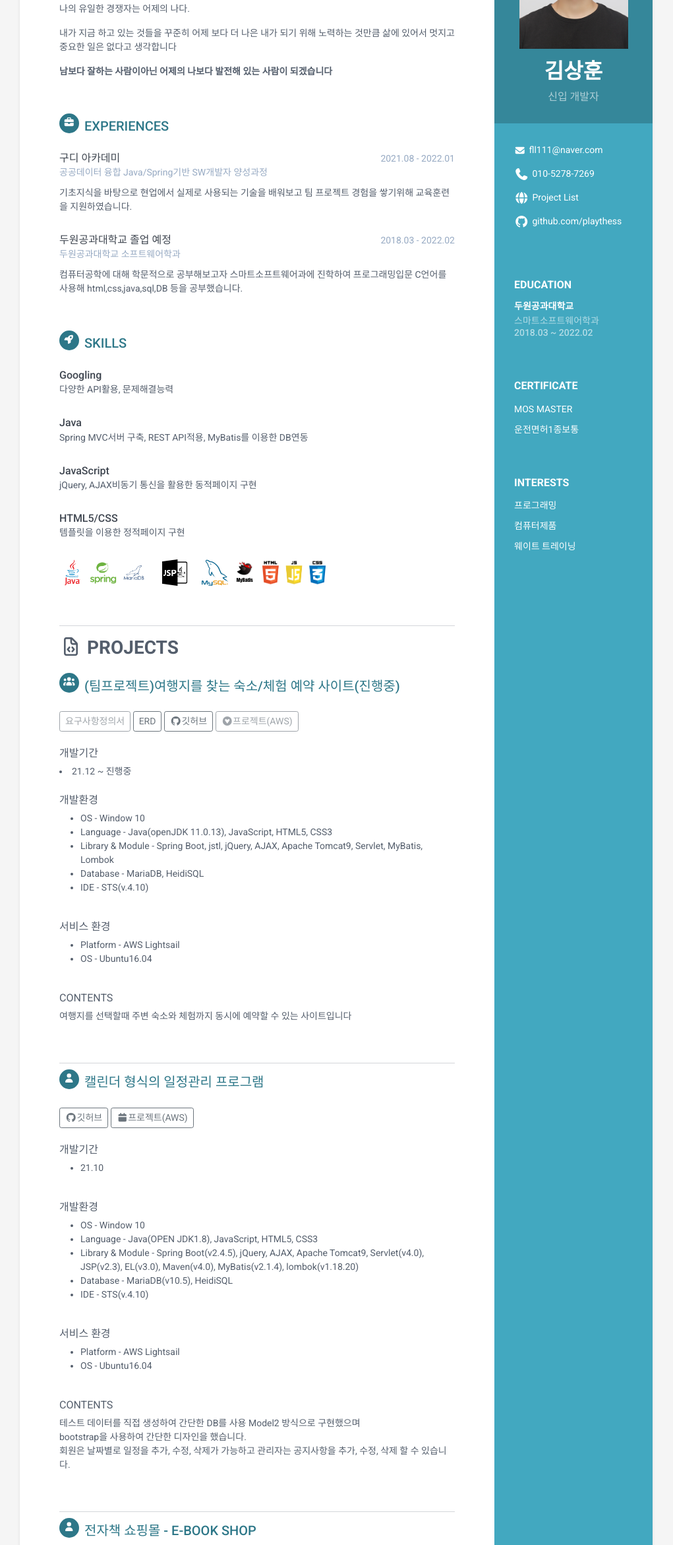
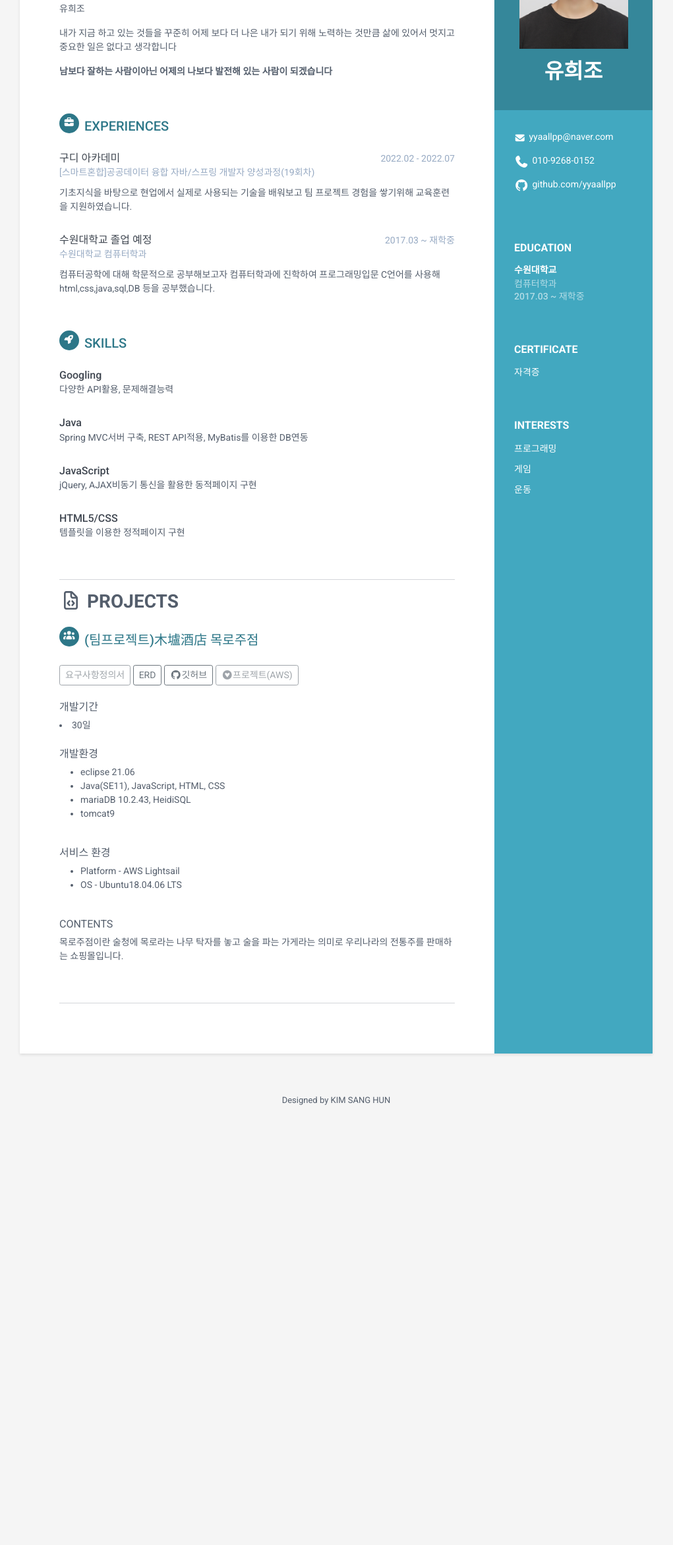
Before and after one commit to yyaallpp/yyaallpp.github.io, a plain HTML site: page index.html in a window 1280 px wide. Shown: the part 170-2512 px from the top of the page at 66% size, without its empty margins (130-1151 px from the left). After the commit the page ends 1879 px from the top, so only its background shows below. Drawn offline with Linux system fonts and the light colour scheme.

Commit message:
Update index.html

```diff
--- a/index.html
+++ b/index.html
@@ -1,7 +1,7 @@
 <!DOCTYPE html>
 <html>
 <head>
-    <title>김상훈(Profile)</title>
+    <title>유희조(Profile)</title>
 
     <!-- Meta -->
     <meta charset="utf-8">
@@ -25,32 +25,29 @@
         <div class="sidebar-wrapper">
             <div class="profile-container">
                 <img class="profile" src="assets/images/p1.jpg" alt="" style="width: 165px; height: 214px;"/>
-                <h1 class="name">김상훈</h1>
-                <h3 class="tagline">신입 개발자</h3>
+                <h1 class="name">유희조</h1>
             </div><!--//profile-container-->
 
             <div class="contact-container container-block">
                 <ul class="list-unstyled contact-list">
-                    <li class="email"><i class="fas fa-envelope"></i>fll111@naver.com</li>
-                    <li class="phone"><i class="fas fa-phone"></i>010-5278-7269</li>
-                    <li class="website"><i class="fas fa-globe"></i><a href="" target="_blank" style="text-decoration:none ;">Project List</a></li>
-                    <li class="github"><i class="fab fa-github"></i><a href="https://github.com/playthess" target="_blank" style="text-decoration:none ;">github.com/playthess</a></li>
+                    <li class="email"><i class="fas fa-envelope"></i>yyaallpp@naver.com</li>
+                    <li class="phone"><i class="fas fa-phone"></i>010-9268-0152</li>
+                    <li class="github"><i class="fab fa-github"></i><a href="https://github.com/yyaallpp" target="_blank" style="text-decoration:none ;">github.com/yyaallpp</a></li>
                 </ul>
             </div><!--//contact-container-->
             <div class="education-container container-block">
                 <h2 class="container-block-title">Education</h2>
                 <div class="item">
-                    <h4 class="degree">두원공과대학교</h4>
-                    <h5 class="meta">스마트소프트웨어학과</h5>
-                    	<div class="time">2018.03 ~ 2022.02</div>
+                    <h4 class="degree">수원대학교</h4>
+                    <h5 class="meta">컴퓨터학과</h5>
+                    	<div class="time">2017.03 ~ 재학중</div>
                 </div><!--//item-->
             </div><!--//education-container-->
 
             <div class="languages-container container-block">
                 <h2 class="container-block-title">Certificate</h2>
                 <ul class="list-unstyled interests-list">
-                    <li>MOS MASTER</li>
-                    <li>운전면허1종보통</li>
+                    <li>자격증</li>
                 </ul>
             </div><!--//interests-->
 
@@ -58,8 +55,8 @@
                 <h2 class="container-block-title">Interests</h2>
                 <ul class="list-unstyled interests-list">
                     <li>프로그래밍</li>
-                    <li>컴퓨터제품</li>
-                    <li>웨이트 트레이닝</li>
+                    <li>게임</li>
+                    <li>운동</li>
                 </ul>
             </div><!--//interests-->
 
@@ -71,7 +68,7 @@
             <section class="section summary-section">
                 <h2 class="section-title"><span class="icon-holder"><i class="fas fa-user"></i></span>Introduce</h2>
                 <div class="summary">
-                    <p>나의 유일한 경쟁자는 어제의 나다.</p>
+                    <p>유희조</p>
                     <p>내가 지금 하고 있는 것들을 꾸준히 어제 보다 더 나은 내가 되기 위해 노력하는 것만큼 삶에 있어서 멋지고 중요한 일은 없다고 생각합니다</p>
                     <p><strong>남보다 잘하는 사람이아닌 어제의 나보다 발전해 있는 사람이 되겠습니다</strong></p>
                 </div><!--//summary-->
@@ -84,9 +81,9 @@
                     <div class="meta">
                         <div class="upper-row">
                             <h3 class="job-title">구디 아카데미</h3>
-                            <div class="time">2021.08 - 2022.01</div>
+                            <div class="time">2022.02 - 2022.07</div>
                         </div><!--//upper-row-->
-                        <div class="company">공공데이터 융합 Java/Spring기반 SW개발자 양성과정</div>
+                        <div class="company">[스마트혼합]공공데이터 융합 자바/스프링 개발자 양성과정(19회차)</div>
                     </div><!--//meta-->
                     <div class="details">
                         <p>기초지식을 바탕으로 현업에서 실제로 사용되는 기술을 배워보고 팀 프로젝트 경험을 쌓기위해 교육훈련을 지원하였습니다.</p>
@@ -95,13 +92,13 @@
                 <div class="item">
                     <div class="meta">
                         <div class="upper-row">
-                            <h3 class="job-title">두원공과대학교 졸업 예정</h3>
-                            <div class="time">2018.03 - 2022.02</div>
+                            <h3 class="job-title">수원대학교 졸업 예정</h3>
+                            <div class="time">2017.03 ~ 재학중</div>
                         </div><!--//upper-row-->
-                        <div class="company">두원공과대학교 소프트웨어학과</div>
+                        <div class="company">수원대학교 컴퓨터학과</div>
                     </div><!--//meta-->
                     <div class="details">
-                        <p>컴퓨터공학에 대해 학문적으로 공부해보고자 스마트소프트웨어과에 진학하여 프로그래밍입문 C언어를 사용해 html,css,java,sql,DB 등을 공부했습니다.</p>
+                        <p>컴퓨터공학에 대해 학문적으로 공부해보고자 컴퓨터학과에 진학하여 프로그래밍입문 C언어를 사용해 html,css,java,sql,DB 등을 공부했습니다.</p>
                     </div><!--//details-->
                 </div><!--//item-->
 
@@ -149,124 +146,52 @@
                         <p>템플릿을 이용한 정적페이지 구현</p>
                     </div><!--//details-->
                 </div><!--//item-->
-                <p><img src="img/java.png" style="height: 40px;">
+               <!--   <p><img src="img/java.png" style="height: 40px;">
                     <img src="img/spring.png" style="height: 40px;">
                     <img src="img/mariaDB.png" style="height: 40px;">
                     <img src="img/jsp.png" style="height: 40px;">
                     <img src="img/mysql.png" style="height: 40px;">
                     <img src="img/mybatis.png" style="height: 40px;">
                     <img src="img/bootstrap.png" style="height: 40px;">
+                    -->
             </section><!--//section-->
             <hr>
             <h3><i class="far fa-file-code"></i>&nbsp;PROJECTS</h3>
             <br>
             <section class="section projects-section">
-                <h2 class="section-title"><span class="icon-holder"><i class="fas fa-users"></i></span>(팀프로젝트)여행지를 찾는 숙소/체험 예약 사이트(진행중)</h2>
+                <h2 class="section-title"><span class="icon-holder"><i class="fas fa-users"></i></span>(팀프로젝트)木壚酒店 목로주점</h2>
                 <div class="item">
                 	<div class="project-type">
-						<a href="https://docs.google.com/spreadsheets/d/1omXC62yiNCdB0oUPJnn-LmAC_HoI1sQIrzBtgTEbUl8" target="_blank"><button class="btn btn-outline-secondary btn-sm" disabled="disabled">요구사항정의서</button></a>
+						<a href="#" target="_blank"><button class="btn btn-outline-secondary btn-sm" disabled="disabled">요구사항정의서</button></a>
                         <button type="button" class="btn btn-outline-secondary btn-sm" onclick="window.open('img/ERD.png')">ERD</button>
-						<a href="https://github.com/playthess/voyage" target="_blank"><button class="btn btn-outline-secondary btn-sm"><i class="fab fa-github"></i>깃허브</button></a>
-						<a href="http://52.79.208.222/voyage/index" target="_blank"><button class="btn btn-outline-secondary btn-sm" disabled="disabled"><i class="fab fa-gratipay"></i>프로젝트(AWS)</button></a>
+						<a href="https://github.com/yyaallpp/mokroPub" target="_blank"><button class="btn btn-outline-secondary btn-sm"><i class="fab fa-github"></i>깃허브</button></a>
+						<a href="http://52.78.198.39/mokroPub/indexController" target="_blank"><button class="btn btn-outline-secondary btn-sm" disabled="disabled"><i class="fab fa-gratipay"></i>프로젝트(AWS)</button></a>
 					</div>
 					<br>
 					<div class="project-type project-title">개발기간</div>
 					<u1>
-						<li class="project-type">21.12 ~ 진행중</li>
+						<li class="project-type">30일</li>
 					</u1>
                 	<br>
                 	<div class="project-type project-title">개발환경</div>
                 	<ul>
-	                	<li class="project-type">OS - Window 10</li>
-	                	<li class="project-type">Language - Java(openJDK 11.0.13), JavaScript, HTML5, CSS3</li>
-	                	<li class="project-type">Library & Module - Spring Boot, jstl, jQuery, AJAX, Apache Tomcat9, Servlet, MyBatis, Lombok</li>
-	                	<li class="project-type">Database - MariaDB, HeidiSQL</li>
-	                	<li class="project-type">IDE - STS(v.4.10)</li>
+	                	<li class="project-type">eclipse 21.06</li>
+	                	<li class="project-type">Java(SE11), JavaScript, HTML, CSS</li>
+	                	<li class="project-type">mariaDB 10.2.43, HeidiSQL</li>
+	                	<li class="project-type">tomcat9</li>
                 	</ul>
                 	<br>
                 	<div class="project-type project-title">서비스 환경</div>
                 	<ul>
 	                	<li class="project-type">Platform - AWS Lightsail</li>
-	                	<li class="project-type">OS - Ubuntu16.04</li>
+	                	<li class="project-type">OS - Ubuntu18.04.06 LTS</li>
                 	</ul>
                 	<br>
                 	<div class="project-type project-title">CONTENTS</div>
-                	<span class="project-tagline">여행지를 선택할때 주변 숙소와 체험까지 동시에 예약할 수 있는 사이트입니다 </span>
+                	<span class="project-tagline">목로주점이란 술청에 목로라는 나무 탁자를 놓고 술을 파는 가게라는 의미로 우리나라의 전통주를 판매하는 쇼핑몰입니다.</span>
                 </div><!--//item-->
             </section><!--//section-->
             <hr>
-            <section class="section projects-section">
-                <h2 class="section-title"><span class="icon-holder"><i class="fas fa-user"></i></span>캘린더 형식의 일정관리 프로그램</h2>
-                <div class="item">
-                	<div class="project-type">
-						<a href="https://github.com/playthess/todo" target="_blank"><button class="btn btn-outline-secondary btn-sm"><i class="fab fa-github"></i>깃허브</button></a>
-						<a href="http://52.79.208.222/todo/login" target="_blank"><button class="btn btn-outline-secondary btn-sm"><i class="fas fa-calendar"></i>프로젝트(AWS)</button></a>
-					</div>
-					<br>
-                    <div class="project-type project-title">개발기간</div>
-                	<ul>
-                		<li class="project-type">21.10</li>
-                	</ul>
-                	<br>
-                	<div class="project-type project-title">개발환경</div>
-                	<ul>
-	                	<li class="project-type">OS - Window 10</li>
-	                	<li class="project-type">Language - Java(OPEN JDK1.8), JavaScript, HTML5, CSS3</li>
-	                	<li class="project-type">Library & Module - Spring Boot(v2.4.5), jQuery, AJAX, Apache Tomcat9, Servlet(v4.0), JSP(v2.3), EL(v3.0), Maven(v4.0), MyBatis(v2.1.4), lombok(v1.18.20)</li>
-	                	<li class="project-type">Database - MariaDB(v10.5), HeidiSQL</li>
-	                	<li class="project-type">IDE - STS(v.4.10)</li>
-                	</ul>
-                	<br>
-                	<div class="project-type project-title">서비스 환경</div>
-                	<ul>
-	                	<li class="project-type">Platform - AWS Lightsail</li>
-	                	<li class="project-type">OS - Ubuntu16.04</li>
-                	</ul>
-                	<br>
-                	<div class="project-type project-title">CONTENTS</div>
-                    <span class="project-tagline">테스트 데이터를 직접 생성하여 간단한 DB를 사용 Model2 방식으로 구현했으며
-			<br>bootstrap을 사용하여 간단한 디자인을 했습니다.
-                        <br>회원은 날짜별로 일정을 추가, 수정, 삭제가 가능하고 관리자는 공지사항을 추가, 수정, 삭제 할 수 있습니다.
-			</span>
-                </div><!--//item-->
-            </section><!--//section-->
-            <hr>
-            <section class="section projects-section">
-                <h2 class="section-title"><span class="icon-holder"><i class="fas fa-user"></i></span>전자책 쇼핑몰 - E-BOOK SHOP</h2>
-                <div class="item">
-                	<div class="project-type">
-						<a href="https://github.com/playthess/shop" target="_blank"><button class="btn btn-outline-secondary btn-sm"><i class="fab fa-github"></i>깃허브</button></a>
-						<a href="http://52.79.208.222/shop/index.jsp" target="_blank"><button class="btn btn-outline-secondary btn-sm"><i class="fas fa-book"></i>프로젝트(AWS)</button></a>
-					</div>
-					<br>
-                    <div class="project-type project-title">개발기간</div>
-                    <ul>
-                		<li class="project-type">21.09</li>
-                	</ul>
-                	<br>
-                	<div class="project-type project-title">개발환경</div>
-                	<ul>
-	                	<li class="project-type">OS - Window 10</li>
-	                	<li class="project-type">Language - Java(OPEN JDK1.8), JavaScript, HTML5, CSS3</li>
-	                	<li class="project-type">Library & Module - Spring Boot(v2.4.5), jQuery, AJAX, Apache Tomcat9, Servlet(v4.0), JSP(v2.3), EL(v3.0), Maven(v4.0), MyBatis(v2.1.4), lombok(v1.18.20)</li>
-	                	<li class="project-type">Database - MariaDB(v10.5), HeidiSQL</li>
-	                	<li class="project-type">IDE - STS(v.4.10)</li>
-                	</ul>
-                	<br>
-                	<div class="project-type project-title">서비스 환경</div>
-                	<ul>
-	                	<li class="project-type">Platform - AWS Lightsail</li>
-	                	<li class="project-type">OS - Ubuntu16.04</li>
-                	</ul>
-                	<br>
-                	<div class="project-type project-title">CONTENTS</div>
-                	<span class="project-tagline">교육 한 달 차에 배운 Model1 방식의 전자책 쇼핑몰 웹 서비스 입니다.
-			<br>전자책을 구입할 수 있는 사이트로 회원은 책을 주문목록에 담아 구매할 수 있고
-                        <br>구입한 도서는 후기로 별점과 내용을 남길 수 있습니다.
-                        <br>관리자는 전반적으로 회원 및 상품등을 관리 할 수 있으며 공지사항을 작성 할 수 있습니다.
-			</span>
-                </div><!--//item-->
-            </section><!--//section-->
         </div><!--//main-body-->
     </div>
 
```
